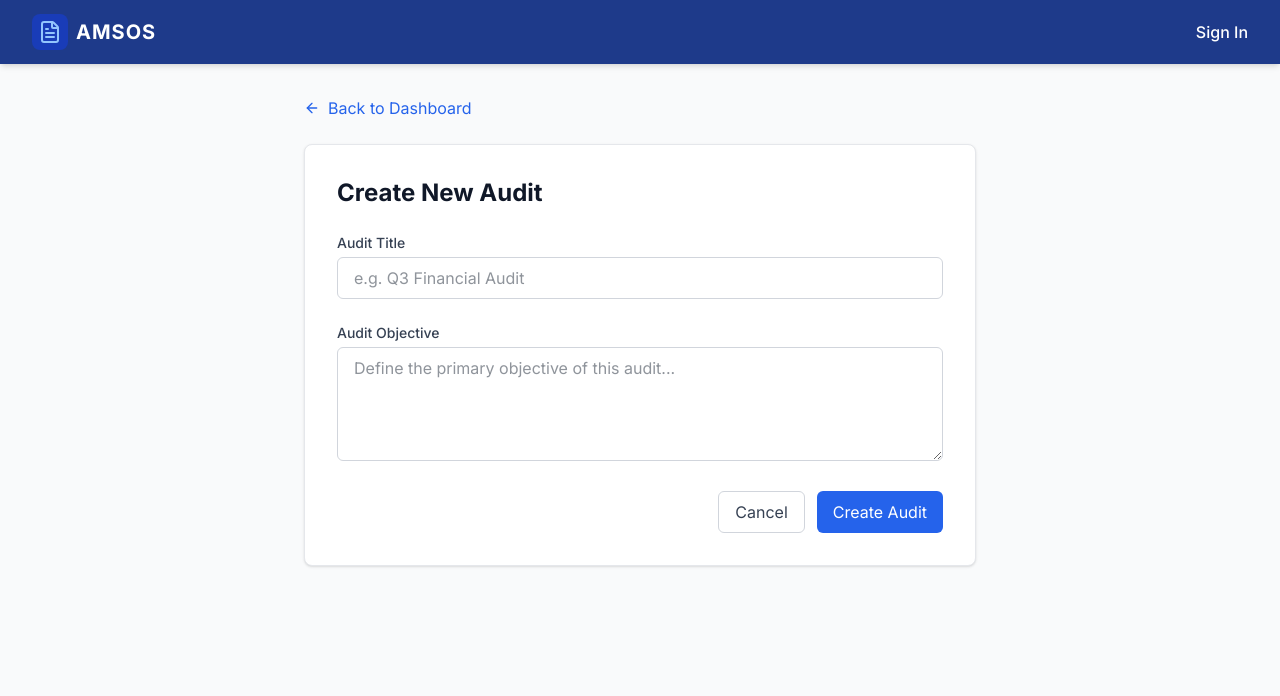
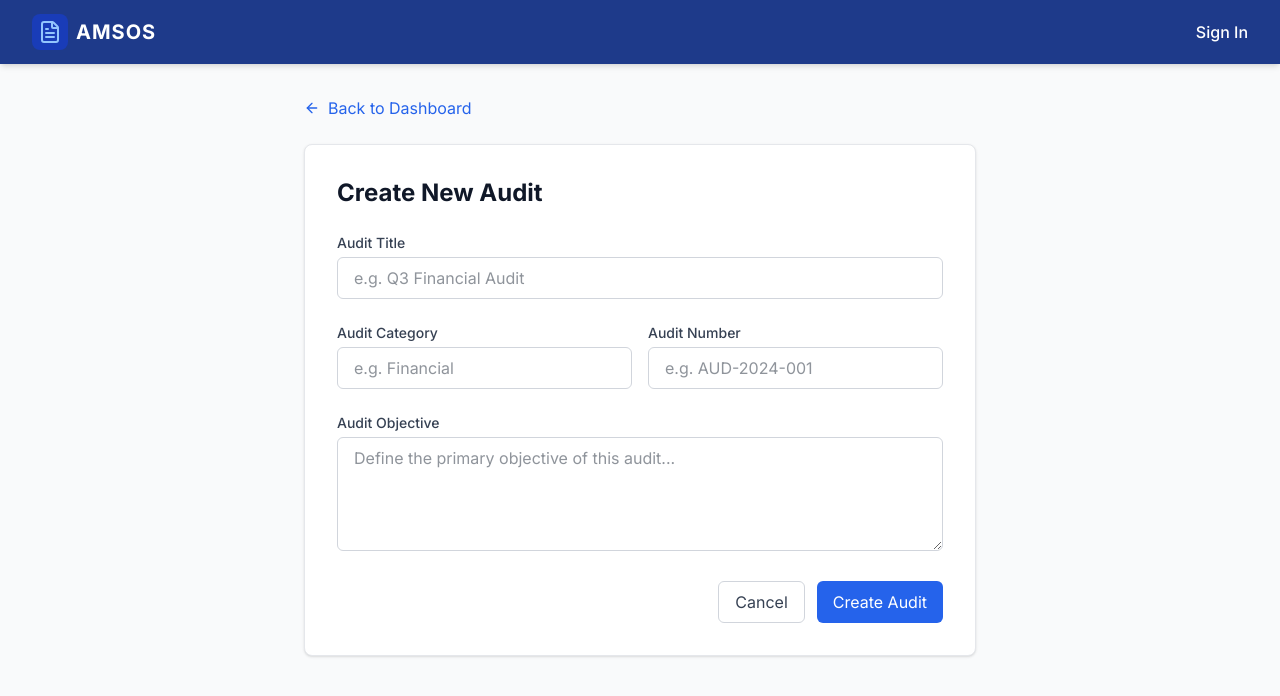
Before and after one commit to Bobby10105/AMSOS, a Next.js app: page /audits/new in a window 1280 px wide. Shown: the top 696 px of the page. Built offline with nearby package versions, Linux system fonts and the light colour scheme; no server answers.

Commit message:
feat: add audit category and audit number to audits and exports

```diff
--- a/src/app/api/audits/[id]/route.ts
+++ b/src/app/api/audits/[id]/route.ts
@@ -65,6 +65,8 @@ export async function PUT(req: Request, props: { params: Promise<{ id: string }>
     if (data.reportIssuedDate !== undefined) updateData.reportIssuedDate = parseDate(data.reportIssuedDate);
 
     if (data.title !== undefined) updateData.title = data.title;
+    if (data.category !== undefined) updateData.category = data.category;
+    if (data.auditNumber !== undefined) updateData.auditNumber = data.auditNumber;
     if (data.description !== undefined) updateData.description = data.description;
     if (data.objective !== undefined) updateData.objective = data.objective;
     if (data.status !== undefined) updateData.status = data.status;
--- a/src/app/api/audits/route.ts
+++ b/src/app/api/audits/route.ts
@@ -37,6 +37,8 @@ export async function POST(req: Request) {
     data: {
       title: data.title,
       description: data.description,
+      category: data.category,
+      auditNumber: data.auditNumber,
       objective: data.objective,
       status: data.status || 'In Progress',
     }
--- a/src/app/audits/new/page.tsx
+++ b/src/app/audits/new/page.tsx
@@ -8,6 +8,8 @@ import Link from 'next/link';
 export default function NewAudit() {
   const router = useRouter();
   const [title, setTitle] = useState('');
+  const [category, setCategory] = useState('');
+  const [auditNumber, setAuditNumber] = useState('');
   const [objective, setObjective] = useState('');
   const [saving, setSaving] = useState(false);
 
@@ -19,7 +21,13 @@ export default function NewAudit() {
       const res = await fetch('/api/audits', {
         method: 'POST',
         headers: { 'Content-Type': 'application/json' },
-        body: JSON.stringify({ title, objective, status: 'In Progress' }),
+        body: JSON.stringify({
+          title,
+          category,
+          auditNumber,
+          objective,
+          status: 'In Progress'
+        }),
       });
       if (res.ok) {
         router.push('/');
@@ -54,6 +62,31 @@ export default function NewAudit() {
             />
           </div>
 
+          <div className="grid grid-cols-2 gap-4">
+            <div>
+              <label htmlFor="category" className="block text-sm font-medium text-gray-700 mb-1">Audit Category</label>
+              <input
+                id="category"
+                type="text"
+                value={category}
+                onChange={e => setCategory(e.target.value)}
+                className="w-full px-4 py-2 border border-gray-300 rounded-md focus:ring-blue-500 focus:border-blue-500"
+                placeholder="e.g. Financial"
+              />
+            </div>
+            <div>
+              <label htmlFor="auditNumber" className="block text-sm font-medium text-gray-700 mb-1">Audit Number</label>
+              <input
+                id="auditNumber"
+                type="text"
+                value={auditNumber}
+                onChange={e => setAuditNumber(e.target.value)}
+                className="w-full px-4 py-2 border border-gray-300 rounded-md focus:ring-blue-500 focus:border-blue-500"
+                placeholder="e.g. AUD-2024-001"
+              />
+            </div>
+          </div>
+
           <div>
             <label htmlFor="objective" className="block text-sm font-medium text-gray-700 mb-1">Audit Objective</label>
             <textarea
--- a/src/components/EditableAuditHeader.tsx
+++ b/src/components/EditableAuditHeader.tsx
@@ -2,7 +2,7 @@
 
 import { useState } from 'react';
 import { useRouter } from 'next/navigation';
-import { Save, Edit2, X } from 'lucide-react';
+import { Save, Edit2, X, Tag, Hash } from 'lucide-react';
 import StatusToggleButton from './StatusToggleButton';
 import DeleteAuditButton from './DeleteAuditButton';
 import ExportAuditButton from './ExportAuditButton';
@@ -18,6 +18,8 @@ export default function EditableAuditHeader({
 }) {
   const [isEditing, setIsEditing] = useState(false);
   const [title, setTitle] = useState(audit.title);
+  const [category, setCategory] = useState(audit.category || '');
+  const [auditNumber, setAuditNumber] = useState(audit.auditNumber || '');
   const [objective, setObjective] = useState(audit.objective || '');
   const [loading, setLoading] = useState(false);
   const router = useRouter();
@@ -28,7 +30,12 @@ export default function EditableAuditHeader({
       const res = await fetch(`/api/audits/${audit.id}`, {
         method: 'PUT',
         headers: { 'Content-Type': 'application/json' },
-        body: JSON.stringify({ title, objective }),
+        body: JSON.stringify({
+          title,
+          category,
+          auditNumber,
+          objective
+        }),
       });
 
       if (res.ok) {
@@ -58,6 +65,26 @@ export default function EditableAuditHeader({
               onChange={(e) => setTitle(e.target.value)}
               className="w-full px-4 py-2 border border-gray-300 rounded-lg focus:ring-2 focus:ring-blue-500 focus:border-transparent text-2xl font-bold"
             />
+          </div>
+          <div className="grid grid-cols-2 gap-4">
+            <div>
+              <label className="block text-sm font-bold text-gray-700 mb-1 uppercase tracking-wide">Category</label>
+              <input
+                value={category}
+                onChange={(e) => setCategory(e.target.value)}
+                className="w-full px-4 py-2 border border-gray-300 rounded-lg focus:ring-2 focus:ring-blue-500 focus:border-transparent"
+                placeholder="e.g. Financial"
+              />
+            </div>
+            <div>
+              <label className="block text-sm font-bold text-gray-700 mb-1 uppercase tracking-wide">Audit Number</label>
+              <input
+                value={auditNumber}
+                onChange={(e) => setAuditNumber(e.target.value)}
+                className="w-full px-4 py-2 border border-gray-300 rounded-lg focus:ring-2 focus:ring-blue-500 focus:border-transparent"
+                placeholder="e.g. AUD-2024-001"
+              />
+            </div>
           </div>
           <div>
             <label className="block text-sm font-bold text-gray-700 mb-1 uppercase tracking-wide">Audit Objective</label>
@@ -95,16 +122,32 @@ export default function EditableAuditHeader({
     <div className="bg-white rounded-lg shadow-sm border border-gray-200 p-8 mb-8 group relative">
       <div className="flex justify-between items-start">
         <div className="flex-1">
-          <div className="flex items-center space-x-4 mb-2">
+          <div className="flex items-center space-x-4 mb-1">
             <h1 className="text-3xl font-bold text-gray-900">{audit.title}</h1>
             <button
               onClick={() => setIsEditing(true)}
               className="p-1.5 text-gray-400 hover:text-blue-600 hover:bg-blue-50 rounded-full transition-colors opacity-0 group-hover:opacity-100"
-              title="Edit Title and Objective"
+              title="Edit Audit Details"
             >
               <Edit2 className="w-5 h-5" />
             </button>
           </div>
+
+          <div className="flex items-center space-x-4 mb-4 text-sm font-medium text-gray-500">
+            {audit.category && (
+              <div className="flex items-center space-x-1.5 px-2.5 py-1 bg-gray-100 rounded-md">
+                <Tag className="w-3.5 h-3.5" />
+                <span>{audit.category}</span>
+              </div>
+            )}
+            {audit.auditNumber && (
+              <div className="flex items-center space-x-1.5 px-2.5 py-1 bg-gray-100 rounded-md">
+                <Hash className="w-3.5 h-3.5" />
+                <span>{audit.auditNumber}</span>
+              </div>
+            )}
+          </div>
+
           <div className="mb-4">
             <h2 className="text-xs font-bold text-gray-400 uppercase tracking-widest mb-1">Objective</h2>
             <p className="text-gray-600 max-w-3xl whitespace-pre-wrap">
--- a/src/components/ExportAuditButton.tsx
+++ b/src/components/ExportAuditButton.tsx
@@ -32,8 +32,32 @@ export default function ExportAuditButton({ audit }: { audit: AuditWithRelations
           text: `Audit Program: ${audit.title}`,
           heading: HeadingLevel.HEADING_1,
           alignment: AlignmentType.CENTER,
-          spacing: { after: 200 },
-        }),
+          spacing: { after: 100 },
+        })
+      );
+
+      // Category and Number
+      if (audit.category || audit.auditNumber) {
+        const subheaderChildren = [];
+        if (audit.category) {
+          subheaderChildren.push(new TextRun({ text: `Category: `, bold: true }));
+          subheaderChildren.push(new TextRun({ text: `${audit.category}    ` }));
+        }
+        if (audit.auditNumber) {
+          subheaderChildren.push(new TextRun({ text: `Audit #: `, bold: true }));
+          subheaderChildren.push(new TextRun({ text: `${audit.auditNumber}` }));
+        }
+
+        sections.push(
+          new Paragraph({
+            children: subheaderChildren,
+            alignment: AlignmentType.CENTER,
+            spacing: { after: 200 },
+          })
+        );
+      }
+
+      sections.push(
         new Paragraph({
           children: [
             new TextRun({ text: "Date Exported: ", bold: true }),
```
Also changed, not shown: 1 other file (tests, documents, lock files or other folders).
